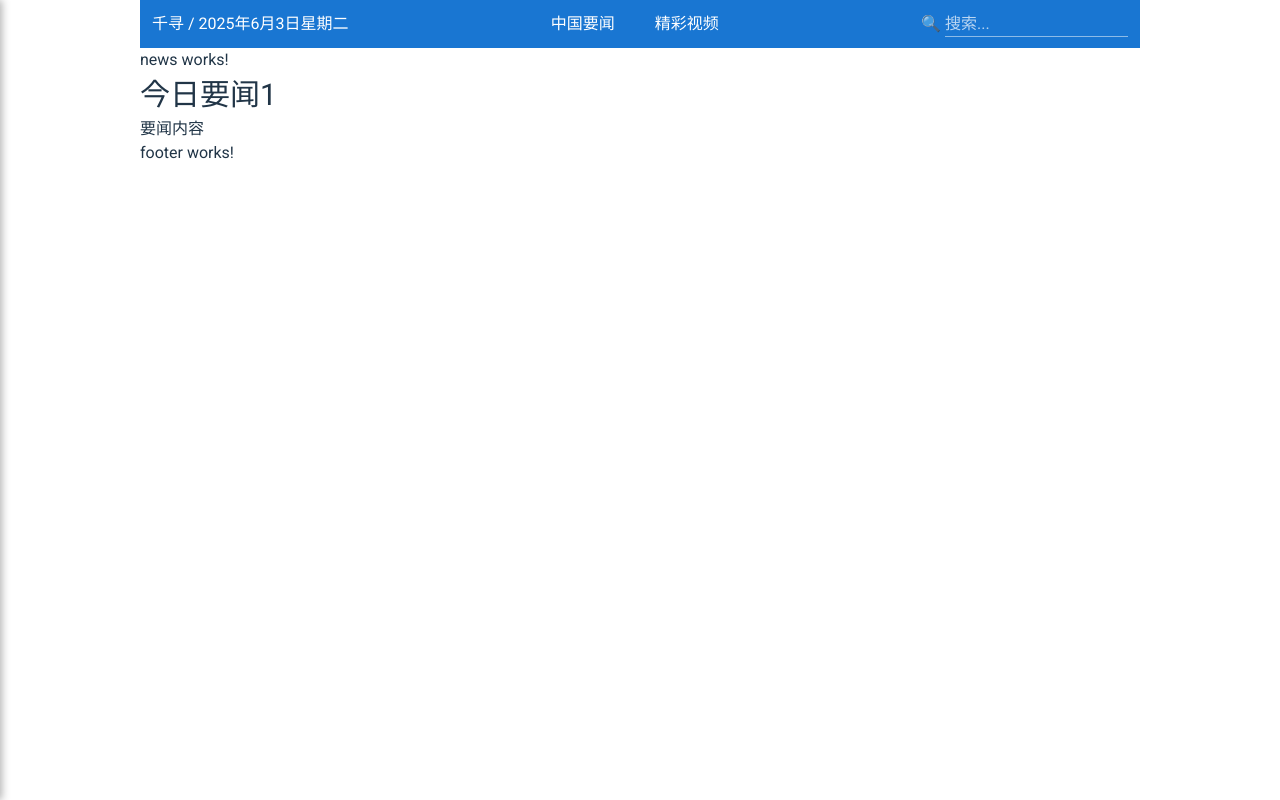
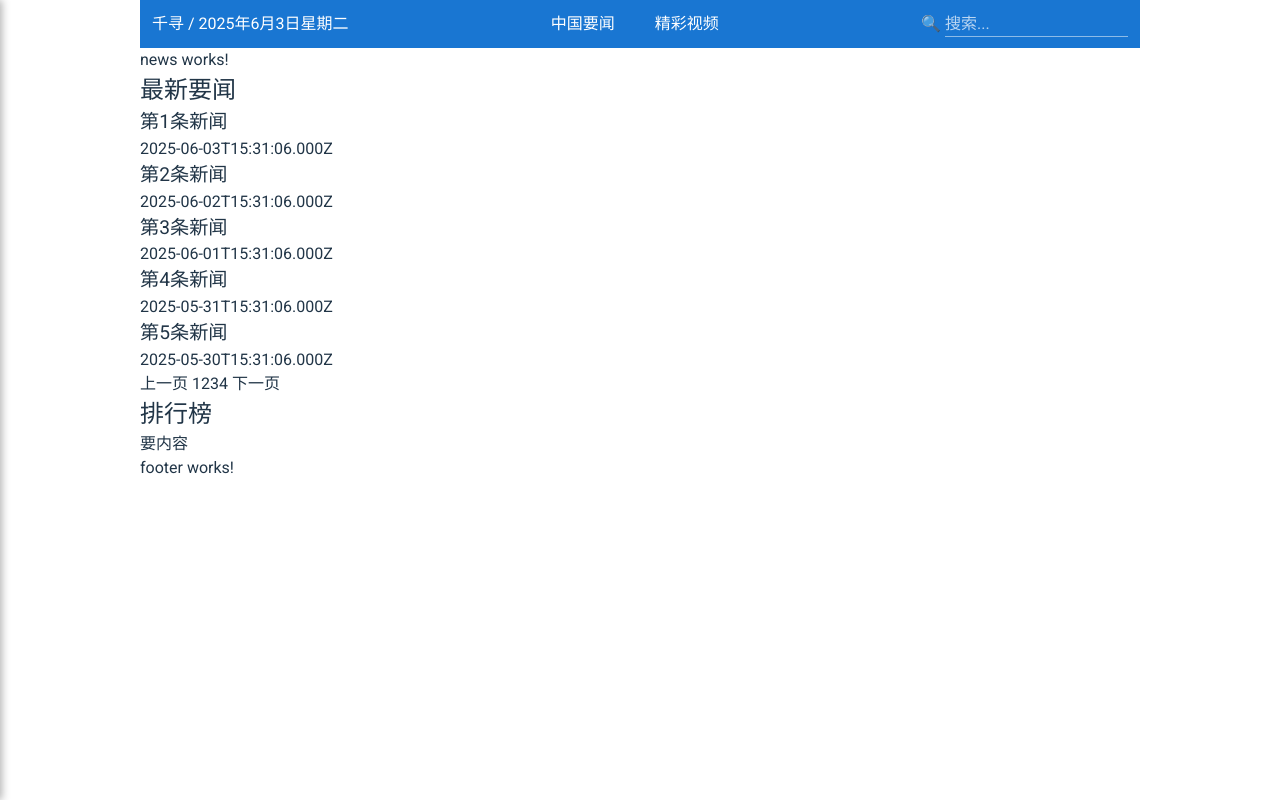
Before and after one commit to lwnl/qianxun-angular, an Angular app in the folder frontend/: page /news in a window 1280 px wide. Built offline with nearby package versions, Linux system fonts and the light colour scheme.

Commit message:
get currentNewsList() {     const start = (this.currentPage - 1) * this.pageSize;     return newsList.slice(start, start + this.pageSize);   }

```diff
--- /dev/null
+++ b/frontend/src/app/pages/news/mockData.ts
@@ -0,0 +1,27 @@
+export const newsList = Array.from({length:20}, (_, index)=> {
+  const date = new Date()
+  date.setDate(date.getDate() - index)
+  return {
+    id: index + 1,
+    title: `第${index+1}条新闻`,
+    content: `mock内容为${createContent(100)}`,
+    editor: `editor${index + 1}`,
+    createdAt: date.toISOString(),
+  }
+}) as {
+  id: number,
+  title: string,
+  content: string,
+  editor: string,
+  createdAt: string
+}[]
+
+function createContent(length: number): string {
+  let content = ''
+
+  for (let i = 0; i<length; i++) {
+    const charCode = Math.floor(Math.random()*(0x9FA5 - 0x4E00)) + 0x4E00
+    content += String.fromCharCode(charCode)
+  }
+  return content
+}
--- a/frontend/src/app/pages/news/news.component.html
+++ b/frontend/src/app/pages/news/news.component.html
@@ -1,3 +1,25 @@
 <p>news works!</p>
-<h3 class="cursor-pointer text-primary fw-bold" (click)="loadNews()">今日要闻1</h3>
-<div [innerHTML]="newsContent"></div>
+
+<h4>最新要闻</h4>
+<div class="important-news">
+  <ng-container *ngFor="let news of currentNewsList">
+    <h5>{{ news.title }}</h5>
+    <p>{{ news.createdAt }}</p>
+  </ng-container>
+</div>
+
+<div>
+  <span (click)="getPrevPage()"> 上一页 </span>
+
+<ng-container *ngFor="let index of indexArray">
+  <span (click)="setPage(index + 1)">{{ index + 1 }}</span>
+</ng-container>
+
+  <span (click)="getNextPage()"> 下一页 </span>
+</div>
+
+<div className="ranking-list">
+  <h4>排行榜</h4>
+</div>
+
+<div [innerHTML]="newsContent" (click)="loadNews()"></div>
--- a/frontend/src/app/pages/news/news.component.ts
+++ b/frontend/src/app/pages/news/news.component.ts
@@ -1,23 +1,52 @@
+import { CommonModule } from '@angular/common';
 import { HttpClient, HttpClientModule } from '@angular/common/http';
 import { Component } from '@angular/core';
+import { newsList } from './mockData';
 
 @Component({
   selector: 'app-news',
-  imports: [HttpClientModule],
+  imports: [HttpClientModule, CommonModule],
   templateUrl: './news.component.html',
 })
 export class NewsComponent {
-  newsContent = '要闻内容'
-  constructor(private http: HttpClient) { }
+  newsContent: string = '要内容'
+  currentPage: number = 1
+  pageSize: number = 5
+  totalPages: number = Math.ceil(newsList.length / this.pageSize)
+  indexArray: number[] = [];
+
+  get currentNewsList() {
+    const start = (this.currentPage - 1) * this.pageSize;
+    return newsList.slice(start, start + this.pageSize);
+  }
+
+
+  constructor(private http: HttpClient) {
+    this.indexArray = Array.from({ length: this.totalPages }, (_, i) => i);
+  }
+
+  getPrevPage() {
+    this.currentPage = Math.max(this.currentPage - 1, 1)
+  }
+
+  getNextPage() {
+    this.currentPage = Math.min(this.currentPage + 1, this.totalPages)
+  }
+
+  setPage(page: number) {
+    this.currentPage = page
+  }
 
   loadNews() {
     const apiUrl = 'http://localhost:3000/api/scrape';
     const articleUrl = 'https://www.epochtimes.com/gb/25/6/3/n14523409.htm';
 
-    this.http.get<{content:string}>(apiUrl, {
-      params: {url:articleUrl}
+    this.http.get<{ content: string }>(apiUrl, {
+      params: { url: articleUrl }
     }).subscribe(res => {
       this.newsContent = res.content
     })
+
+    console.log('新闻内容：', this.newsContent)
   }
 }
```
